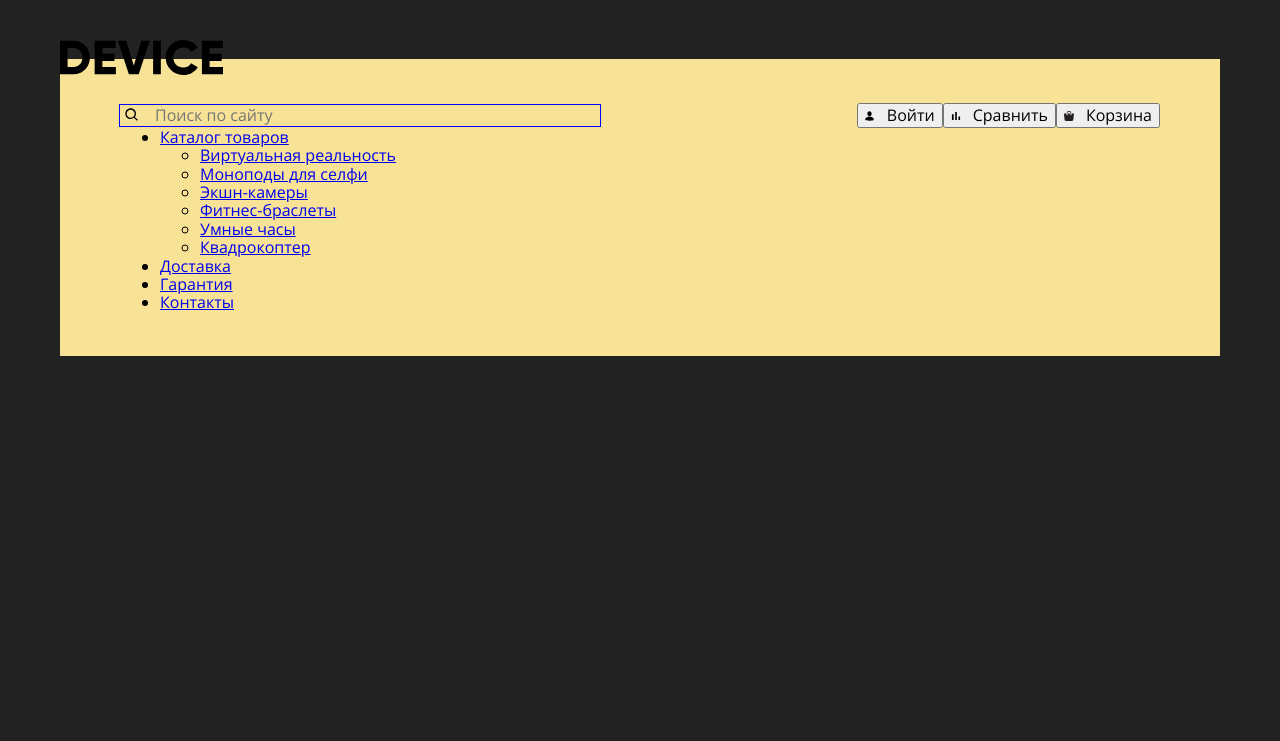
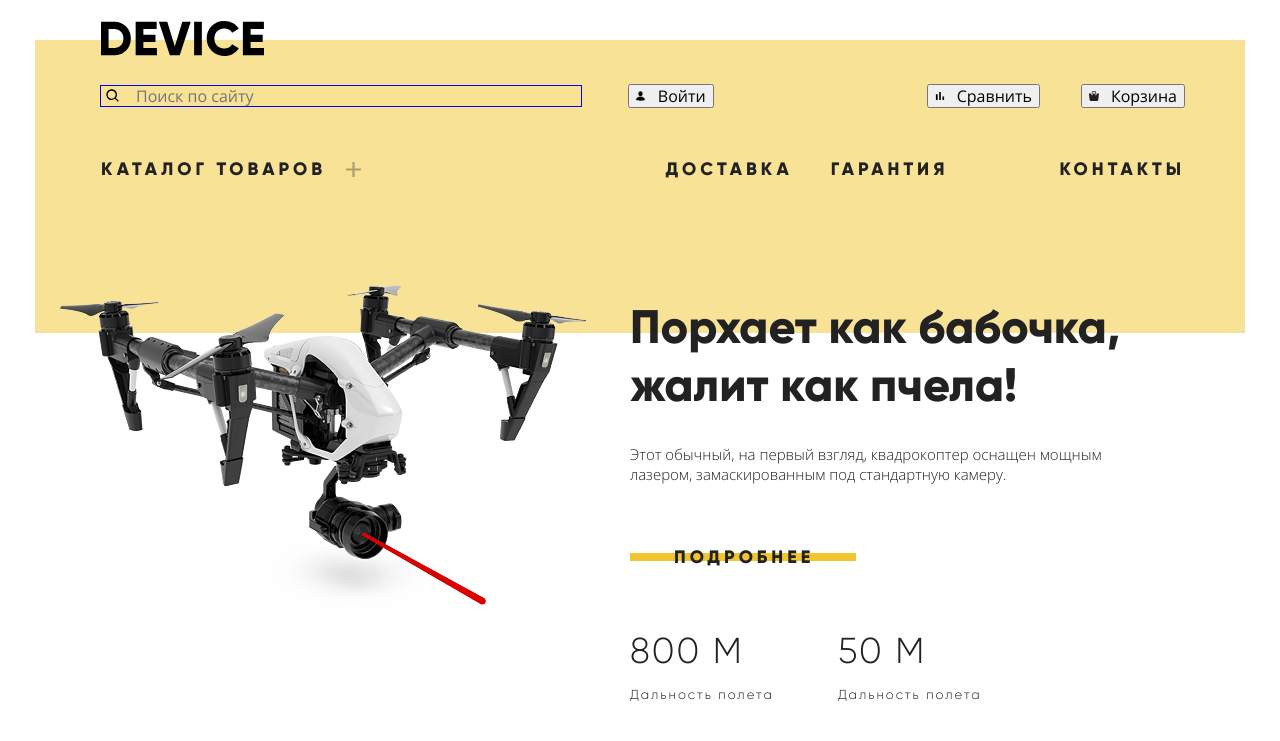
Before and after one commit to AbdumalikovIqboljon/device, a plain HTML site: page index.html in a window 1280 px wide. Drawn offline with Linux system fonts and the light colour scheme.

Commit message:
site-hero section styled

```diff
--- a/css/styles.css
+++ b/css/styles.css
@@ -1,7 +1,3 @@
-
-/*CUSTOM PROPERTIES*/
-:root {
-}
 /*FONT-FAMILY*/
 @font-face {
     font-family: "Gilroy";
@@ -39,7 +35,7 @@
 
 body {
 	font-family: "Open Sans", "Arial", sans-serif;
-    background-color: #222;
+	color: #222;
 }
 
 /* #BOX-SIZING */
@@ -76,11 +72,25 @@ h1, h2, h3 {
     padding-right: 25px;
     padding-left: 25px;
     margin: 0 auto;
-    padding-top: 40px;
 }
-/* SITE-LOGO */
+
+
+/* SITE-HEADER */
+.site-header {
+	margin-top: 40px;
+	position: relative;
+}
+.site-header__container {
+	background-color: #f7e296;
+	padding-top: 44px;
+	padding-right: 60px;
+	padding-left: 66px;
+	padding-bottom: 44px;
+}
 .link--logo {
-	margin-bottom: -19px;
+	top: -28px;
+	position: absolute;
+	margin-top: 9px;
     display: inline-block;
 }
 .link--logo__image {
@@ -88,14 +98,6 @@ h1, h2, h3 {
 }
 
 /* SITENAV */
-.sitenav {
-    background-color: #f7e296;
-	padding-top: 44px;
-	padding-right: 60px;
-	padding-left: 60px;
-	padding-bottom: 44px;
-}
-
 .form--search {
 	width: 480px;
 	margin-right: auto;
@@ -122,13 +124,22 @@ h1, h2, h3 {
 	background-position: center center;
 	background-image: url("../images/search-icon.svg");
 }
+
+/*   SITENAV--TOP   */
 .sitenav--top {
 	display: flex;
 	align-items: center;
+	margin-bottom: 50px;
 }
 .btn {
 	display: flex;
 	align-items: center;
+}
+.btn:nth-last-child(1) {
+	margin-left: 41px;
+}
+.btn:nth-last-child(2) {
+	margin-left: 213px;
 }
 .btn:before {
 	content: "";
@@ -147,3 +158,171 @@ h1, h2, h3 {
 .sitenav--top__add-to-cart-btn:before {
 	background-image: url("../images/add-to-cart-icon.svg");
 }
+
+/*  SITENAV-LIST  */
+
+.nav-list {
+	display: flex;
+	list-style-type: none;
+	padding: 0;
+	margin: 0;
+}
+.nav-list__item:first-child {
+	margin-right: auto;
+}
+.nav-list__item:nth-last-child(1) {
+	margin-left: 111px;
+}
+.nav-list__item:nth-child(3n) {
+	margin-left: 38px;
+}
+.nav-list__item:first-child:after {
+	content: "";
+	cursor: pointer;
+	width: 15px;
+	height: 15px;
+	background-image: url("../images/plus-add-icon.svg");
+	background-position: center center;
+	background-repeat: no-repeat;
+	margin-left: 16px;
+
+
+}
+.nav-list__item:first-child .nav-list__link {
+	display: flex;
+	align-items: center;
+	margin-bottom: 18px;
+}
+.nav-list__link {
+	text-decoration: none;
+	color: #222;
+	font-family: "Gilroy", "Arial", sans-serif;
+	font-weight: 800;
+	font-size: 18px;
+	line-height: 22px;
+	letter-spacing: 4px;
+	text-transform: uppercase;
+}
+.nav-list__item:first-child .nav-list__link:after {
+	content: "";
+	width: 15px;
+	height: 15px;
+	margin-left: 20px;
+	background-repeat: no-repeat;
+	background-position: center center;
+	background-image: url("../images/plus-add-icon.svg");
+}
+/*  DROPDOWN  */
+
+.dropdown {
+	list-style-type: none;
+	padding: 0;
+	margin: 0;
+	display: flex;
+	flex-wrap: wrap;
+	padding-top: 12px;
+	margin-bottom: -20px;
+	margin-left: -61px;
+}
+.d-none {
+	visibility: hidden;
+}
+.dropdown__item {
+	margin-left: 61px;
+	margin-bottom: 20px;
+}
+.dropdown__link {
+	text-decoration: none;
+	font-family: "Open Sans", "Arial", sans-serif;
+	font-weight: 300;
+	font-size: 15px;
+	line-height: 20px;
+	color: #222;
+}
+.dropdown__link:hover {
+	text-decoration: underline;
+}
+
+/* SITE-HERO */
+.site-hero__container {
+	display: flex;
+	flex-direction: row-reverse;
+	transform: translateY(-35px);
+}
+.site-hero__container::after {
+	display: block;
+	content: "";
+	background-image: url("../images/drone-image.png");
+	background-size: 526px 334px;
+	width: 526px;
+	height: 334px;
+	transform: translateY(-13px);
+	background-position: calc(50%) calc(50%);
+}
+.info-wrapper {
+	max-width: 495px;
+	width: 100%;
+	margin-left: auto;
+	margin-right: 95px;
+
+}
+.info-wrapper__heading {
+	font-weight: 800;
+	font-size: 47px;
+	line-height: 58px;
+	margin-bottom: 30px;
+}
+.info-wrapper__desc {
+	font-weight: 300;
+	font-size: 15px;
+	line-height: 20px;
+	margin-bottom: 60px;
+}
+.info-wrapper__more-info {
+	display: inline-block;
+	font-family: "Gilroy", "Arial", sans-serif;
+	font-weight: 800;
+	font-size: 18px;
+	line-height: 22px;
+	letter-spacing: 4px;
+	text-decoration: none;
+	color: #222;
+	padding-top: 2px;
+	padding-bottom: 2px;
+	padding-right: 42px;
+	padding-left: 44px;
+	margin-bottom: 60px;
+	transition: all 0.1s linear;
+	text-transform: uppercase;
+	background-image: linear-gradient(transparent 35%, #f0c52e 35% 65%,transparent 65%);
+}
+.info-wrapper__more-info:hover {
+	background-image: none;
+	background-color:#222;
+	color: #f7e296;
+}
+.details {
+	display: flex;
+	font-family: "Gilroy", "Arial", sans-serif;
+	font-weight: 300;
+	letter-spacing: 2px;
+}
+
+.details__range-of-flight, .details__damage-radius {
+	display: flex;
+	flex-direction: column;
+	margin-right: 64px;
+}
+
+.details__heading {
+	display: inline-block;
+	font-size: 36px;
+	line-height: 42px;
+	margin-bottom: 15px;
+	text-transform: uppercase;
+}
+.details__desc {
+	font-weight: 300;
+	font-size: 13px;
+	line-height: 15px;
+}
--- a/index.html
+++ b/index.html
@@ -14,12 +14,9 @@
     <header class="site-header">
         <div class="site-header__container container">
 
-            <!-- SITE-HEADER--TOP  -->
-            <div class="site-header--top">
-                <a class="site-header__link link--logo" href="/">
-                    <img class="link--logo__image" src="./images/device-site-logo.svg" alt="Device site logo" width="163" height="35">
-                </a>
-            </div>
+            <a class="site-header__link link--logo" href="/">
+                <img class="link--logo__image" src="./images/device-site-logo.svg" alt="Device site logo" width="163" height="35">
+            </a>
 
 
             <!-- SITENAV -->
@@ -37,25 +34,25 @@
                 </div>
                 <ul class="sitenav__list nav-list">
                     <li class="nav-list__item">
-                        <a class="nav-list__link" href="#">Каталог товаров</a>
-                        <ul class="dropdown">
+                        <a class="nav-list__link first" href="#">Каталог товаров</a>
+                        <ul class="dropdown d-none">
                             <li class="dropdown__item">
                                 <a class="dropdown__link" href="#">Виртуальная реальность</a>
+                            </li>
+                            <li class="dropdown__item">
+                                <a class="dropdown__link" href="#">Фитнес-браслеты</a>
+                            </li>
+                            <li class="dropdown__item">
+                                <a class="dropdown__link" href="#">Квадрокоптер</a>
                             </li>
                             <li class="dropdown__item">
                                 <a class="dropdown__link" href="#">Моноподы для селфи</a>
                             </li>
                             <li class="dropdown__item">
-                                <a class="dropdown__link" href="#">Экшн-камеры</a>
-                            </li>
-                            <li class="dropdown__item">
-                                <a class="dropdown__link" href="#">Фитнес-браслеты</a>
-                            </li>
-                            <li class="dropdown__item">
                                 <a class="dropdown__link" href="#">Умные часы</a>
                             </li>
                             <li class="dropdown__item">
-                                <a class="dropdown__link" href="#">Квадрокоптер</a>
+                                <a class="dropdown__link" href="#">Экшн-камеры</a>
                             </li>
 
                         </ul>
@@ -75,6 +72,40 @@
     </header>
 
 
+    <!--  MAIN  -->
+    <main>
+
+        <!--  SITE-HERO  -->
+        <section class="site-hero">
+            <div class="site-hero__container container">
+
+                <div class="site-hero__info info-wrapper">
+                    <h2 class="info-wrapper__heading">Порхает как бабочка, жалит как пчела!</h2>
+                    <p class="info-wrapper__desc">
+                        Этот обычный, на первый взгляд, квадрокоптер оснащен
+                        мощным лазером, замаскированным под стандартную камеру.
+                    </p>
+
+                    <a class="info-wrapper__more-info" href="#">Подробнее</a>
+
+                    <div class="info-wrapper__details details">
+                        <span class="details__range-of-flight">
+                            <span class="details__heading">800 m</span>
+                            <span class="details__desc">Дальность полета</span>
+                        </span>
+                        <span class="details__damage-radius">
+                            <span class="details__heading">50 m</span>
+                            <span class="details__desc">Дальность полета</span>
+                        </span>
+                    </div>
+                </div>
+
+            </div>
+        </section>
+
+    </main>
+
+
 
     <script src="./js/main.js"></script>
 </body>
--- a/js/main.js
+++ b/js/main.js
@@ -0,0 +1,7 @@
+let dropdownParent = document.querySelector('.first');
+let dropdown = document.querySelector('.dropdown');
+
+dropdownParent.addEventListener('click', function() {
+    dropdown.classList.toggle('d-none');
+
+})
```
